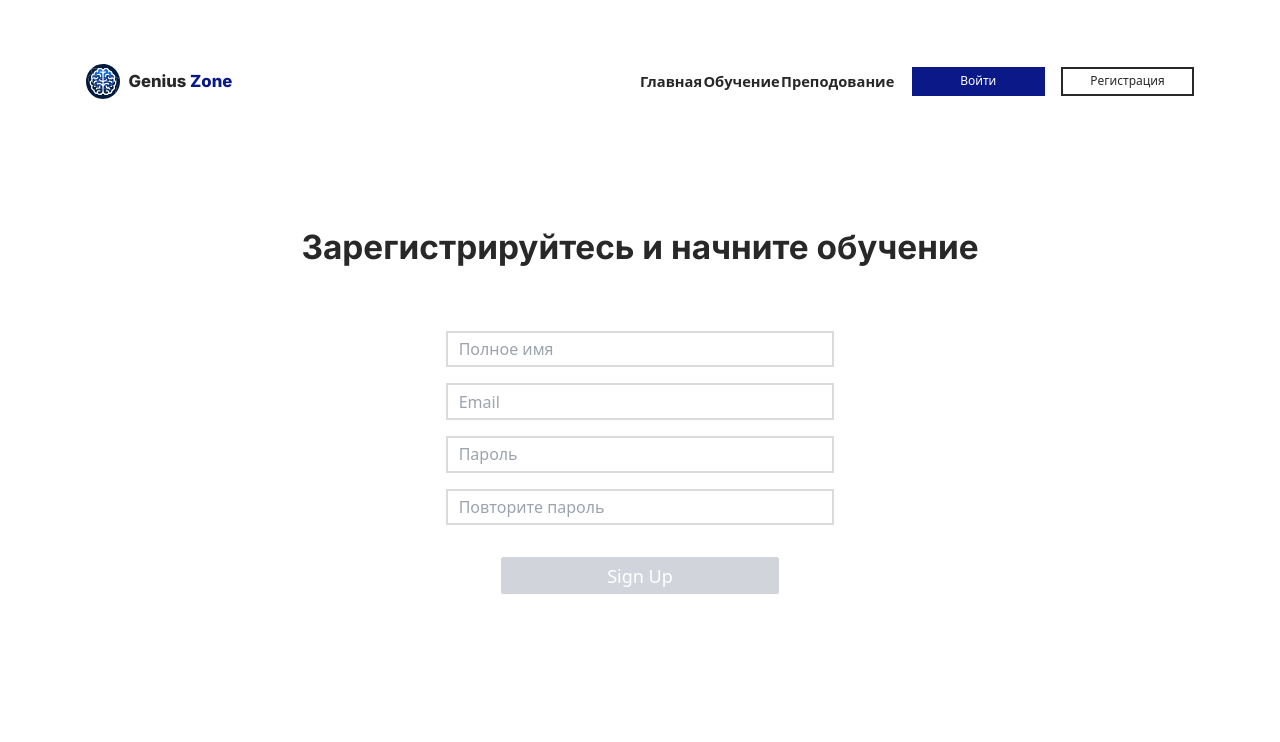
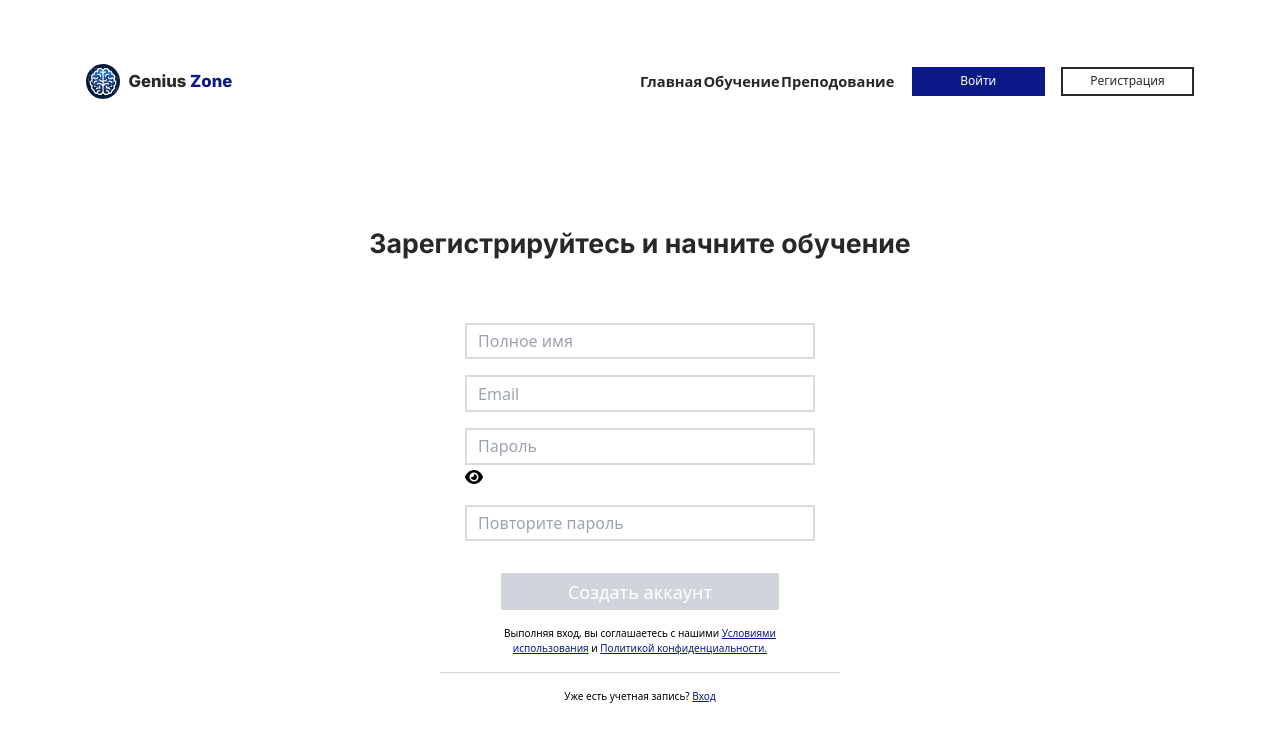
Before and after one commit to k1ngsterr1/genius-zone, a React (Vite) app: page /registration in a window 1280 px wide. Shown: the top 742 px of the page. Built offline with nearby package versions, Linux system fonts and the light colour scheme.

Commit message:
Version 1.1.3

```diff
--- a/src/features/header/ui/styles.scss
+++ b/src/features/header/ui/styles.scss
@@ -14,6 +14,10 @@
       font-size: clamp(11px, 1.1457600000000001vw, 44px);
       font-weight: 600;
       @apply text-custom-black;
+      transition: 0.3s all;
+      &:hover {
+        @apply text-custom-blue;
+      }
     }
   }
 }
--- a/src/shared/styles/global.scss
+++ b/src/shared/styles/global.scss
@@ -30,12 +30,19 @@
 .main-heading {
   @apply text-custom-black;
   font-family: Inter;
-  font-size: clamp(25px, 2.604vw, 100px);
+  font-size: clamp(20px, 2.0832vw, 80px);
+  text-align: center;
   font-style: normal;
   font-weight: 700;
   line-height: normal;
 }
 
+.separator {
+  width: 400px;
+  height: 1px;
+  @apply bg-gray-300;
+}
+
 .blue {
   @apply text-custom-blue;
 }
--- a/src/widgets/form/ui/index.tsx
+++ b/src/widgets/form/ui/index.tsx
@@ -1,7 +1,9 @@
-import React from "react";
+import React, { useState } from "react";
 import { Input } from "@shared/index";
 import { RegistrationButton } from "@shared/ui/registration-button";
 import { useSignUpForm } from "@widgets/form/lib/useSignUpForm";
+import { FontAwesomeIcon } from "@fortawesome/react-fontawesome";
+import { faEye, faEyeSlash } from "@fortawesome/free-solid-svg-icons";
 
 import "./styles.scss";
 
@@ -15,6 +17,12 @@ export const SignUpForm: React.FC = () => {
     watchedPassword,
     onSubmit,
   } = useSignUpForm();
+
+  const [isVisible, setIsVisible] = useState(false);
+
+  const toggleVisibility = () => {
+    setIsVisible(!isVisible);
+  };
 
   return (
     <form
@@ -62,6 +70,7 @@ export const SignUpForm: React.FC = () => {
           placeholder="Пароль"
           isError={Boolean(errors.password)}
         />
+        <FontAwesomeIcon icon={faEye} />
         {errors.password && (
           <span className="form__input--error">{errors.password.message}</span>
         )}
@@ -81,10 +90,25 @@ export const SignUpForm: React.FC = () => {
         )}
       </div>
       <RegistrationButton
-        text="Sign Up"
+        text="Создать аккаунт"
         onClick={handleSubmit(onSubmit)}
         active={isValid && !isSubmitting ? "active" : "inactive"}
       />
+      <p className="form__paragraph mt-4">
+        Выполняя вход, вы соглашаетесь с нашими{" "}
+        <span className="blue underline cursor-pointer">
+          Условиями использования
+        </span>{" "}
+        и{" "}
+        <span className="blue underline cursor-pointer">
+          Политикой конфиденциальности.
+        </span>
+      </p>
+      <figure className="separator mt-4" />
+      <p className="form__paragraph mt-4">
+        Уже есть учетная запись?{" "}
+        <span className="blue underline cursor-pointer">Вход</span>
+      </p>
     </form>
   );
 };
--- a/src/widgets/form/ui/styles.scss
+++ b/src/widgets/form/ui/styles.scss
@@ -4,7 +4,7 @@
   margin: auto;
 
   &__input {
-    width: 100%;
+    width: 90%;
 
     &--error {
       color: red;
@@ -31,4 +31,10 @@
       color: red;
     }
   }
+
+  &__paragraph {
+    width: 80%;
+    font-size: clamp(7.5px, 0.7812vw, 30px);
+    text-align: center;
+  }
 }
```
